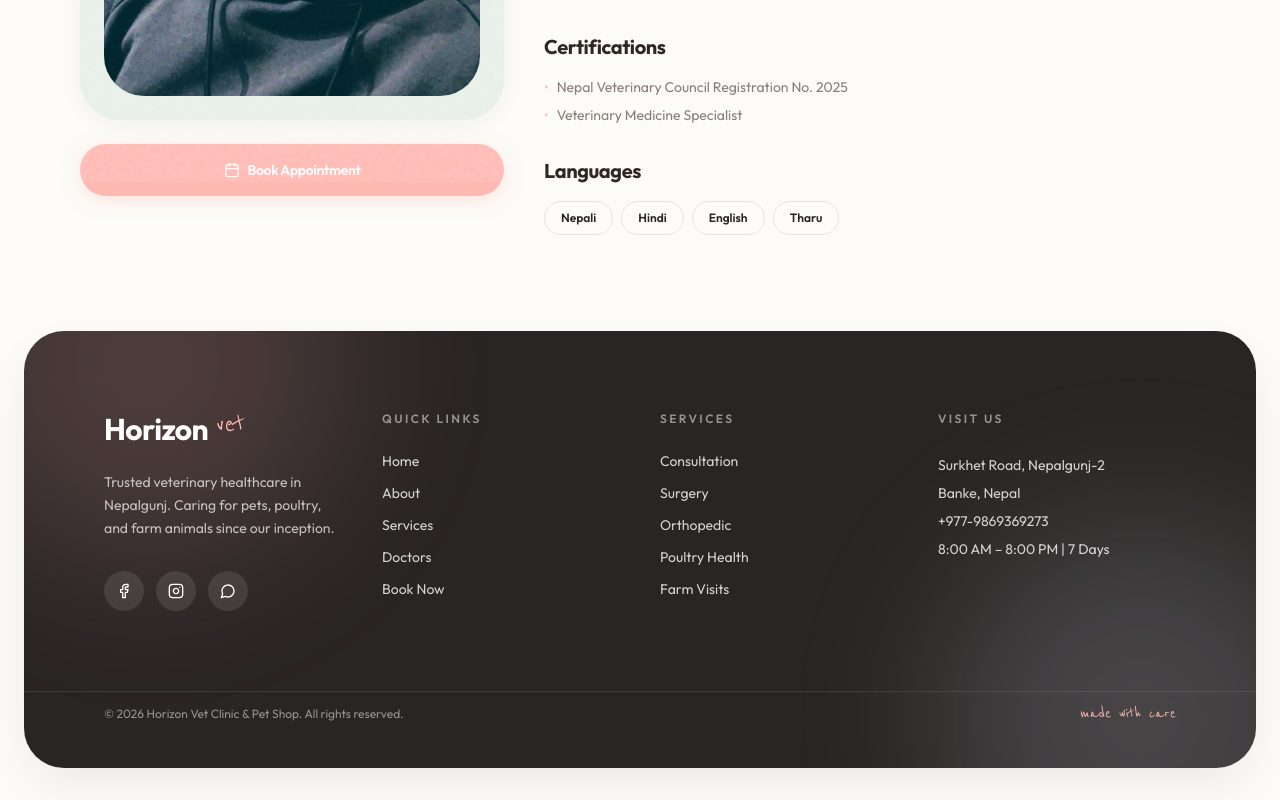
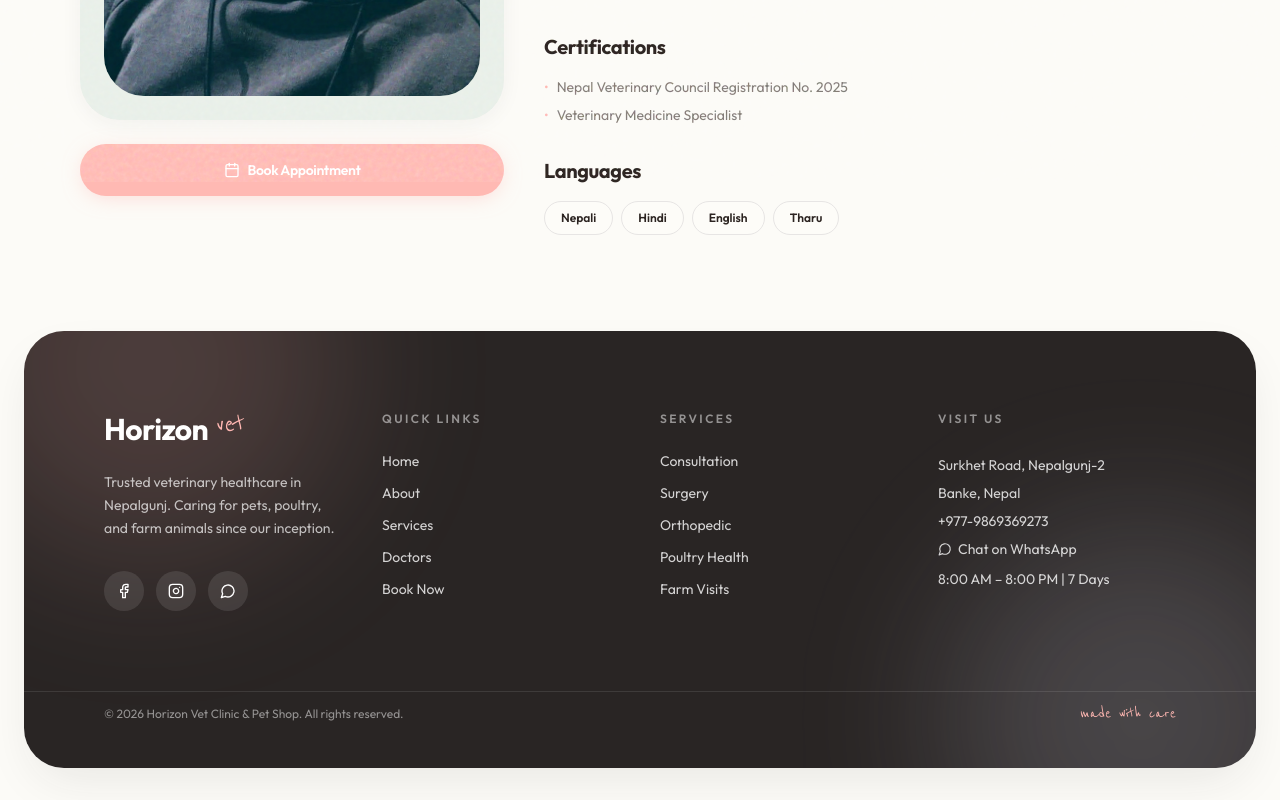
Before and after one commit to asynctharu/horizon_vet_clinic, a React (Vite) app: page /doctors/dr-ashish-tharu in a window 1280 px wide. Shown: the part 618-1418 px from the top of the page. Built offline with nearby package versions, Linux system fonts and the light colour scheme; the HTML template or start-up script is replaced by a standard one.

Commit message:
Changes
Co-authored-by: asynctharu <156585165+asynctharu@users.noreply.github.com>

```diff
--- a/src/components/Footer.tsx
+++ b/src/components/Footer.tsx
@@ -72,6 +72,9 @@ const Footer = () => {
               Surkhet Road, Nepalgunj-2<br />
               Banke, Nepal<br />
               <a href="tel:+9779869369273" className="hover:text-[#FFB7B2] transition-colors">+977-9869369273</a><br />
+              <a href="https://wa.me/9779765289399" target="_blank" rel="noopener noreferrer" className="hover:text-[#25D366] transition-colors inline-flex items-center gap-1.5">
+                <MessageCircle className="w-3.5 h-3.5" /> Chat on WhatsApp
+              </a><br />
               8:00 AM – 8:00 PM | 7 Days
             </p>
           </div>
```
